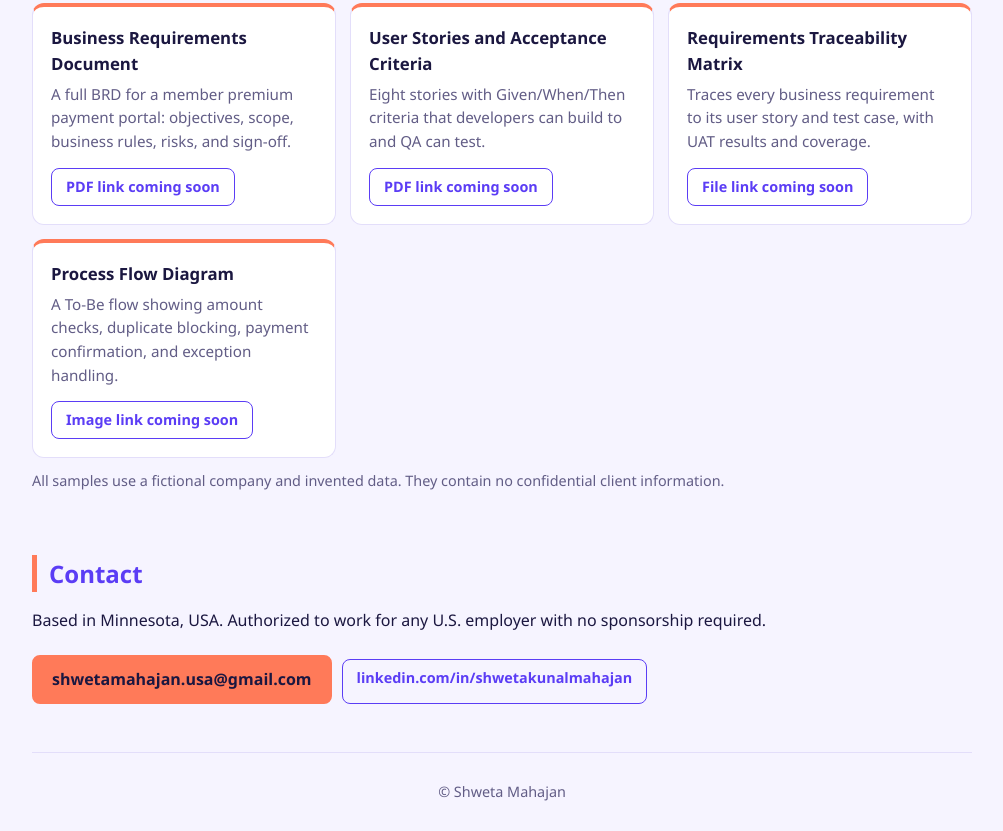
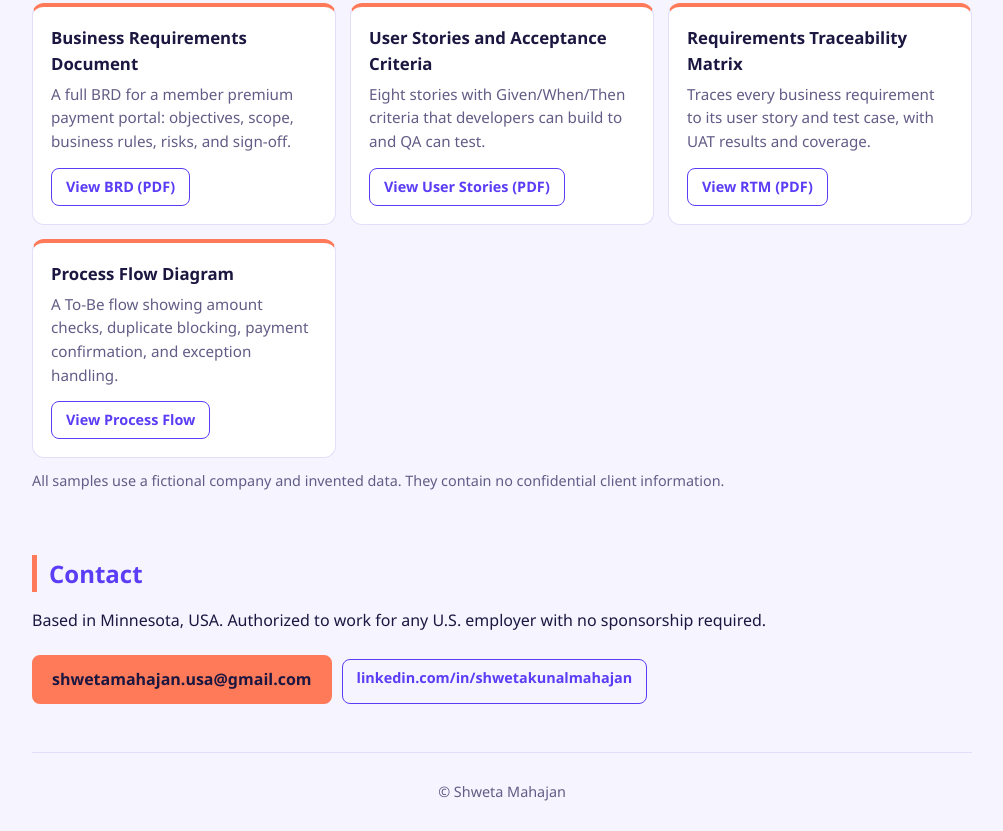
Before and after one commit to shwetamahajan95/shwetamahajan95.github.io, a plain HTML site: page index.html in a window 1280 px wide. Shown: the part 2521-3352 px from the top of the page, without its empty margins (138-1141 px from the left). Drawn offline with Linux system fonts and the light colour scheme.

Commit message:
Add files via upload

```diff
--- a/index.html
+++ b/index.html
@@ -78,10 +78,10 @@ footer{margin-top:40px;padding:28px 0;border-top:1px solid var(--line);color:var
 </section>
 <section id="samples"><h2>Work Samples</h2>
 <div class="grid">
-<div class="card"><h3>Business Requirements Document</h3><p>A full BRD for a member premium payment portal: objectives, scope, business rules, risks, and sign-off.</p><a class="s-btn" href="#samples">PDF link coming soon</a></div>
-<div class="card"><h3>User Stories and Acceptance Criteria</h3><p>Eight stories with Given/When/Then criteria that developers can build to and QA can test.</p><a class="s-btn" href="#samples">PDF link coming soon</a></div>
-<div class="card"><h3>Requirements Traceability Matrix</h3><p>Traces every business requirement to its user story and test case, with UAT results and coverage.</p><a class="s-btn" href="#samples">File link coming soon</a></div>
-<div class="card"><h3>Process Flow Diagram</h3><p>A To-Be flow showing amount checks, duplicate blocking, payment confirmation, and exception handling.</p><a class="s-btn" href="#samples">Image link coming soon</a></div>
+<div class="card"><h3>Business Requirements Document</h3><p>A full BRD for a member premium payment portal: objectives, scope, business rules, risks, and sign-off.</p><a class="s-btn" href="BRD.pdf" target="_blank" rel="noopener">View BRD (PDF)</a></div>
+<div class="card"><h3>User Stories and Acceptance Criteria</h3><p>Eight stories with Given/When/Then criteria that developers can build to and QA can test.</p><a class="s-btn" href="User-Stories.pdf" target="_blank" rel="noopener">View User Stories (PDF)</a></div>
+<div class="card"><h3>Requirements Traceability Matrix</h3><p>Traces every business requirement to its user story and test case, with UAT results and coverage.</p><a class="s-btn" href="RTM.pdf" target="_blank" rel="noopener">View RTM (PDF)</a></div>
+<div class="card"><h3>Process Flow Diagram</h3><p>A To-Be flow showing amount checks, duplicate blocking, payment confirmation, and exception handling.</p><a class="s-btn" href="Process-Flow.png" target="_blank" rel="noopener">View Process Flow</a></div>
 </div>
 <p class="note">All samples use a fictional company and invented data. They contain no confidential client information.</p>
 </section>
```
